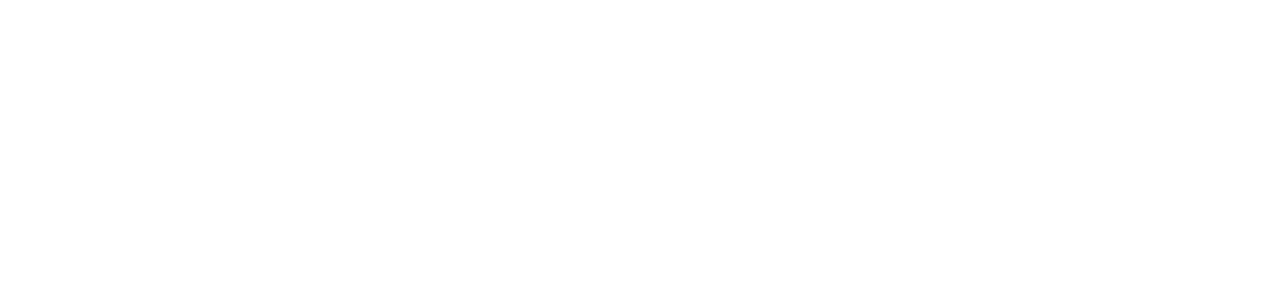
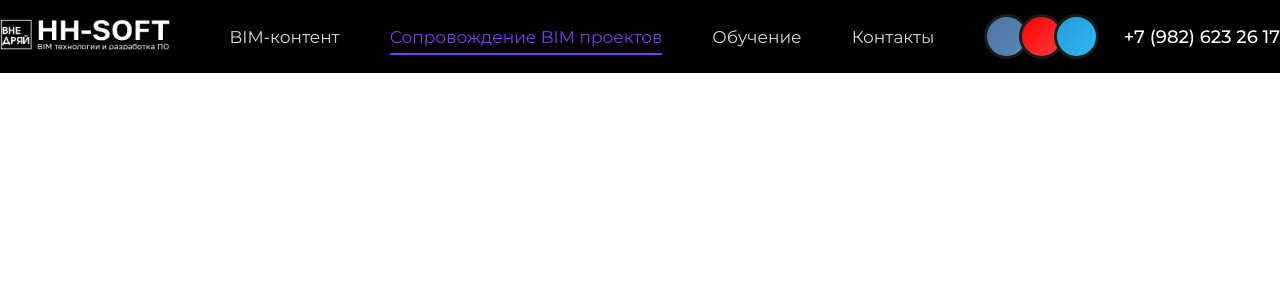
Before and after one commit to jokhongiir/HH-Soft, a Vue app: page / in a window 1280 px wide. Shown: the top 300 px of the page. Built offline with nearby package versions, Linux system fonts and the light colour scheme.

Commit message:
Header is finished

```diff
--- a/src/App.vue
+++ b/src/App.vue
@@ -1,7 +1,9 @@
 <script setup>
+import Header from './components/Header/Header.vue';
+
 
 </script>
 
 <template>
-
+    <Header/>
 </template>
--- a/src/components/Header/Header.css
+++ b/src/components/Header/Header.css
@@ -0,0 +1,189 @@
+@import url("https://fonts.googleapis.com/css2?family=Montserrat:wght@300;400;500;600;700;800&display=swap");
+
+* {
+  margin: 0;
+  padding: 0;
+  box-sizing: border-box;
+}
+
+.Header {
+  width: 100%;
+  background: #000;
+  position: sticky;
+  top: 0;
+  z-index: 1000;
+  padding: 14px 0px;
+}
+
+.Header-Container {
+  max-width: 1400px;
+  margin: 0 auto;
+
+  display: flex;
+  align-items: center;
+  justify-content: space-between;
+
+  padding: 0 0px;
+}
+
+.Header-Logo img {
+  width: 170px;
+  object-fit: contain;
+  cursor: pointer;
+}
+
+.Navbar {
+  display: flex;
+  align-items: center;
+  gap: 50px;
+}
+
+.Navbar a {
+  text-decoration: none;
+  color: #d9d9d9;
+  font-size: 17px;
+  font-family: "Montserrat", sans-serif;
+  font-weight: 400;
+
+  position: relative;
+  transition: 0.3s ease;
+}
+
+.Navbar a:hover {
+  color: #7c3aed;
+}
+
+.Navbar a::after {
+  content: "";
+  position: absolute;
+
+  left: 0;
+  bottom: -8px;
+
+  width: 0%;
+  height: 2px;
+
+  background: #7c3aed;
+  transition: 0.3s ease;
+}
+
+.Navbar a:hover::after {
+  width: 100%;
+}
+
+.Navbar .active {
+  color: #7c3aed;
+}
+
+.Navbar .active::after {
+  width: 100%;
+}
+
+.Header-Right {
+  display: flex;
+  align-items: center;
+  gap: 25px;
+}
+
+.Header-Social-Media {
+  display: flex;
+  align-items: center;
+}
+
+.social {
+  width: 45px;
+  height: 45px;
+
+  border-radius: 50%;
+
+  display: flex;
+  align-items: center;
+  justify-content: center;
+
+  text-decoration: none;
+  color: white;
+
+  margin-left: -10px;
+
+  border: 3px solid #1a1a1a;
+
+  transition: 0.3s ease;
+}
+
+.social:hover {
+  transform: translateY(-5px);
+}
+
+.vk {
+  background: linear-gradient(135deg, #4c75a3, #5b86b7);
+}
+
+.youtube {
+  background: linear-gradient(135deg, #ff0000, #ff3c3c);
+}
+
+.telegram {
+  background: linear-gradient(135deg, #229ed9, #33b5f5);
+}
+
+.Phone {
+  text-decoration: none;
+  color: white;
+
+  font-size: 18px;
+  font-weight: 500;
+  font-family: "Montserrat", sans-serif;
+
+  transition: 0.3s ease;
+}
+
+.Phone:hover {
+  color: #7c3aed;
+}
+
+@media (max-width: 1200px) {
+  .Navbar {
+    gap: 30px;
+  }
+
+  .Navbar a {
+    font-size: 16px;
+  }
+
+  .Phone {
+    font-size: 17px;
+  }
+}
+
+@media (max-width: 992px) {
+  .Navbar {
+    display: none;
+  }
+
+  .Header-Container {
+    justify-content: space-between;
+  }
+
+  .Header-Logo img {
+    width: 220px;
+  }
+}
+
+@media (max-width: 768px) {
+  .Header-Container {
+    padding: 0 20px;
+  }
+
+  .social {
+    width: 45px;
+    height: 45px;
+  }
+
+  .Phone {
+    display: none;
+  }
+
+  .Header-Logo img {
+    width: 180px;
+  }
+}
--- a/src/components/Header/Header.vue
+++ b/src/components/Header/Header.vue
@@ -1,11 +1,41 @@
-<script>
-  export default {};
+<script setup>
+import "./Header.css";
+import Logo from "../../assets/HH-Soft-Logo.png";
 </script>
 
+<template>
+  <header class="Header">
+    <div class="Header-Container">
+      <div class="Header-Logo">
+        <img :src="Logo" alt="HH-Soft Logo" />
+      </div>
 
+      <nav class="Navbar">
+        <a href="#">BIM-контент</a>
+        <a href="#" class="active">Сопровождение BIM проектов</a>
+        <a href="#">Обучение</a>
+        <a href="#">Контакты</a>
+      </nav>
 
-<template>
-        <header>
+      <div class="Header-Right">
+        <div class="Header-Social-Media">
+          <a href="#" class="social vk">
+            <i class="fab fa-vk"></i>
+          </a>
 
-        </header>
+          <a href="#" class="social youtube">
+            <i class="fab fa-youtube"></i>
+          </a>
+
+          <a href="#" class="social telegram">
+            <i class="fab fa-telegram-plane"></i>
+          </a>
+        </div>
+
+        <a href="tel:+79826232617" class="Phone">
+          +7 (982) 623 26 17
+        </a>
+      </div>
+    </div>
+  </header>
 </template>
```
Also changed, not shown: src/assets/HH-Soft-Logo.png (added).
